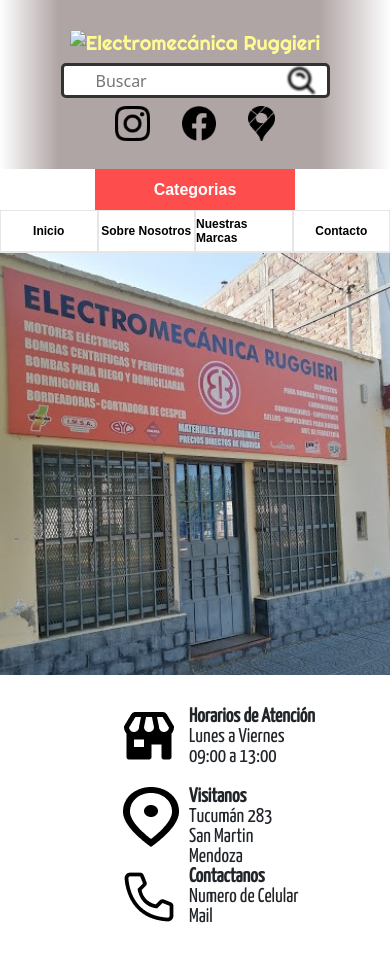
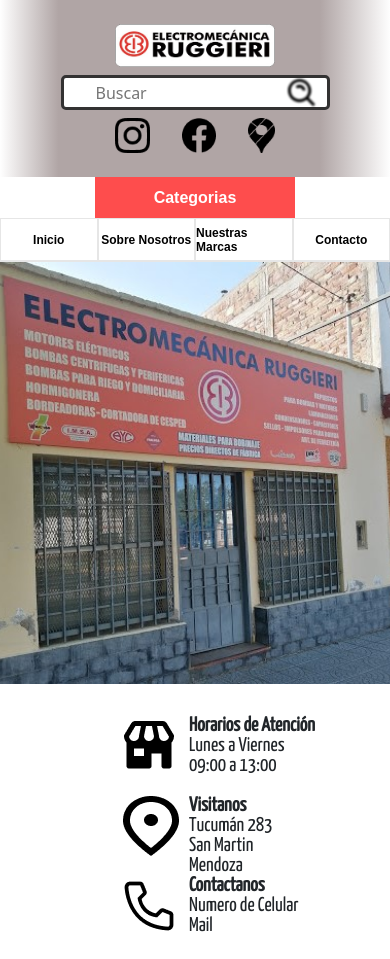
Before and after one commit to JuanPabloSimon/Proyecto_final, a website: page index.html in a window 390 px wide. Shown: the top 959 px of the page. Drawn offline with nearby package versions, Linux system fonts and the light colour scheme.

Commit message:
[ADD] Modificación de header agregando logo

```diff
--- a/index.html
+++ b/index.html
@@ -26,7 +26,7 @@
         <div id="box1">
             <div class= "logo">
                 <a href="index.html" class="logo__a">
-                    <img src="" alt="Electromecánica Ruggieri">
+                    <img src="Imagenes/Logos/LogoNegocio.png" alt="">
                 </a>
             </div>
             <div class="buscador">
--- a/scss/_responsive.scss
+++ b/scss/_responsive.scss
@@ -9,7 +9,7 @@
         "logo logo"
         "buscador redes";
         grid-template-columns: 1fr 1fr;
-        grid-template-rows: 2.5rem 2.5rem;
+        // grid-template-rows: 2.5rem 2.5rem;
     }
 
     #box1 .logo {
@@ -89,7 +89,7 @@
         flex-direction: column;
         justify-content: center;
         align-items: center;
-        height: 20vh;
+        height: 21vh;
     }
 
     #box1 .buscador {
@@ -334,8 +334,13 @@
 
 @media screen and (max-width: 480px) {
     #box1 {
-        .logo a {
-            font-size: $m;
+        .logo {
+            &__a {
+                img {
+                    max-width: 10em;
+                }
+            }
+
         }
     }
 
--- a/scss/partials/_header.scss
+++ b/scss/partials/_header.scss
@@ -1,17 +1,17 @@
 #box1 {
     display: flex;
     background: linear-gradient(90deg, rgba(255,255,255,1) 0%, rgba(176,165,165,1) 15%, rgba(176,165,165,1) 82%, rgba(254,254,254,1) 100%);
-    height: 10vh;
+    height: 13vh;
     justify-content:  space-between;
     align-items: center;
 
     .logo {
         &__a {
-            font-family: 'Righteous', cursive;
-        font-size: $xl;
-        text-decoration: none;
-        color: $secondary;
-        margin-left: 9rem ;
+            margin-left: 9rem ;
+            img {
+                max-width: 15em;
+                max-height: 4sem;
+            }
         }
     }
 
```
Also changed, not shown: bombasDomici.html (+1 -1 lines), bombasRiego.html (+1 -1 lines), consultas.html (+1 -1 lines), filtros.html (+1 -1 lines), marcas.html (+1 -1 lines), nosotros.html (+1 -1 lines), Imagenes/Logos/LogoNegocio.jpg (deleted), Imagenes/Logos/LogoNegocio.png (added), estilos/index.css.
